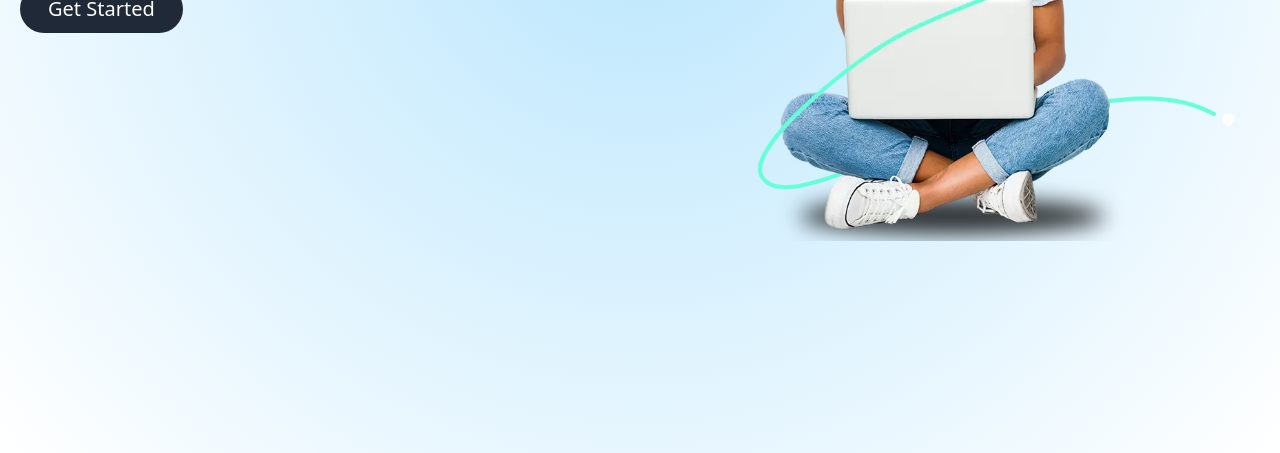
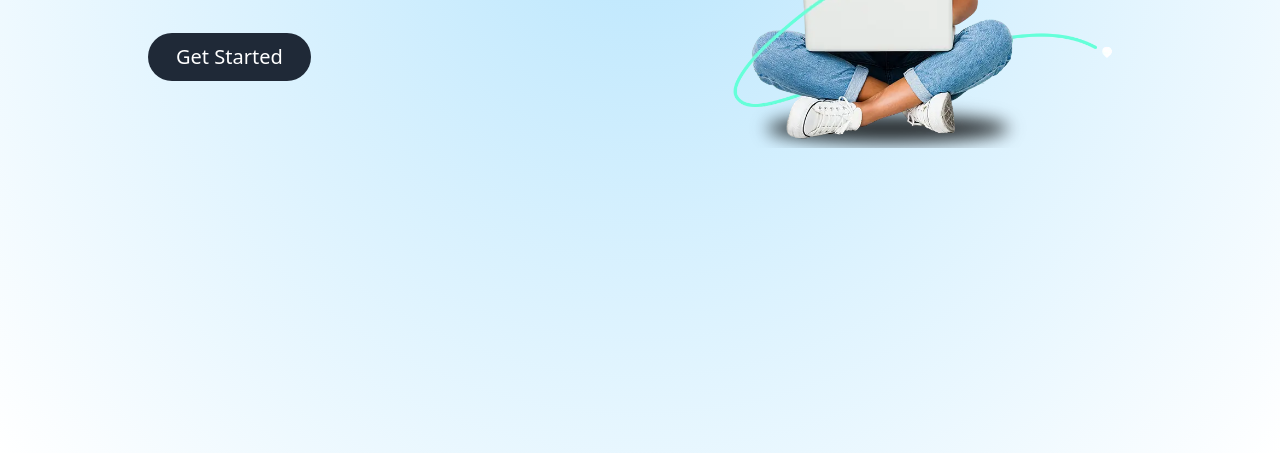
Before and after one commit to speakingapp/ieltspro, an Astro site: page / in a window 1280 px wide. Shown: the part 347-800 px from the top of the page. Built offline with nearby package versions, Linux system fonts and the light colour scheme; Astro itself is replaced by a stand-in of ours.

Commit message:
Update Hero.astro

```diff
--- a/src/components/Hero.astro
+++ b/src/components/Hero.astro
@@ -1,4 +1,4 @@
-<div class="grid grid-cols-1 sm:grid-cols-2 container mx-auto px-5 mt-8 pt-10 p-8">
+<div class="grid grid-cols-1 sm:grid-cols-2 container sm:max-w-5xl mx-auto px-5 mt-8 pt-10 p-8">
 <div class="w-full sm:w-[90%]">
 <h1 class="text-5xl uppercase font-bold">
 Multilevel Speaking <br><span class="py-1 font-thin">Test Platform</span>
```
